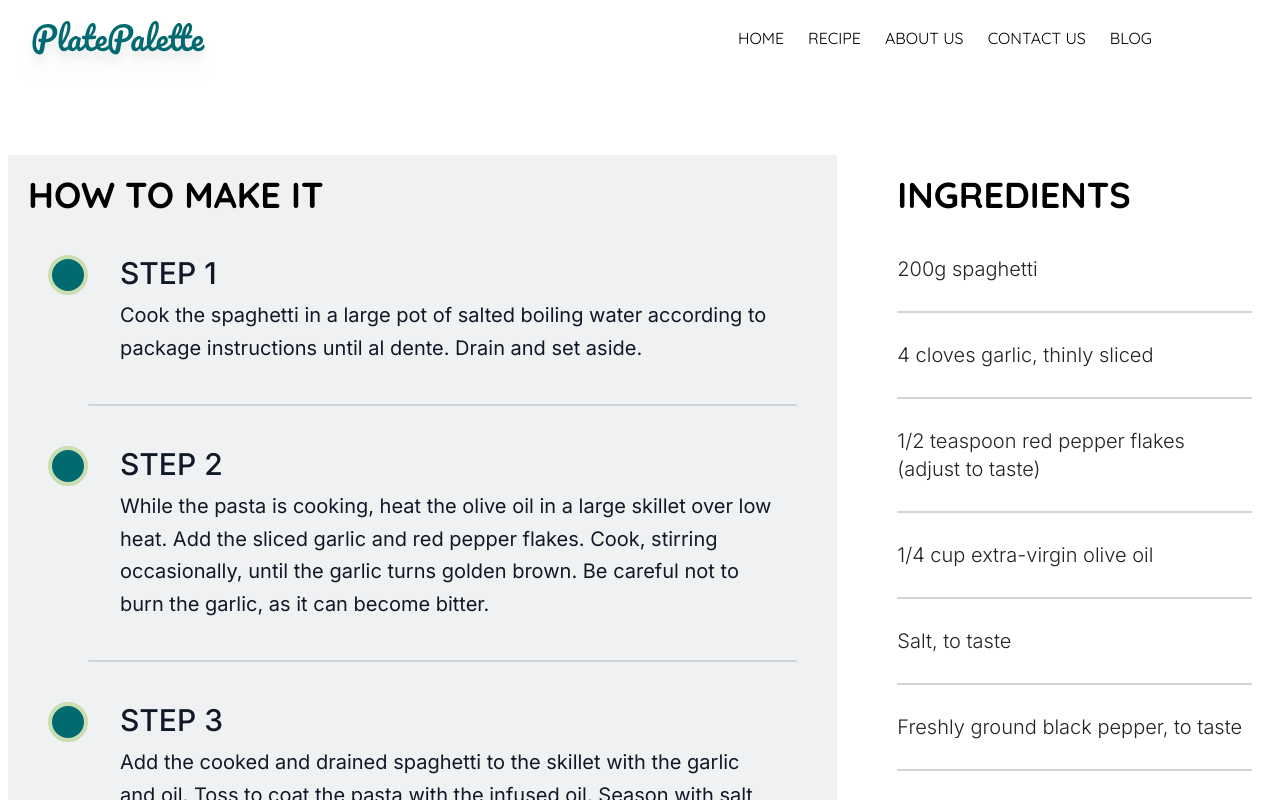
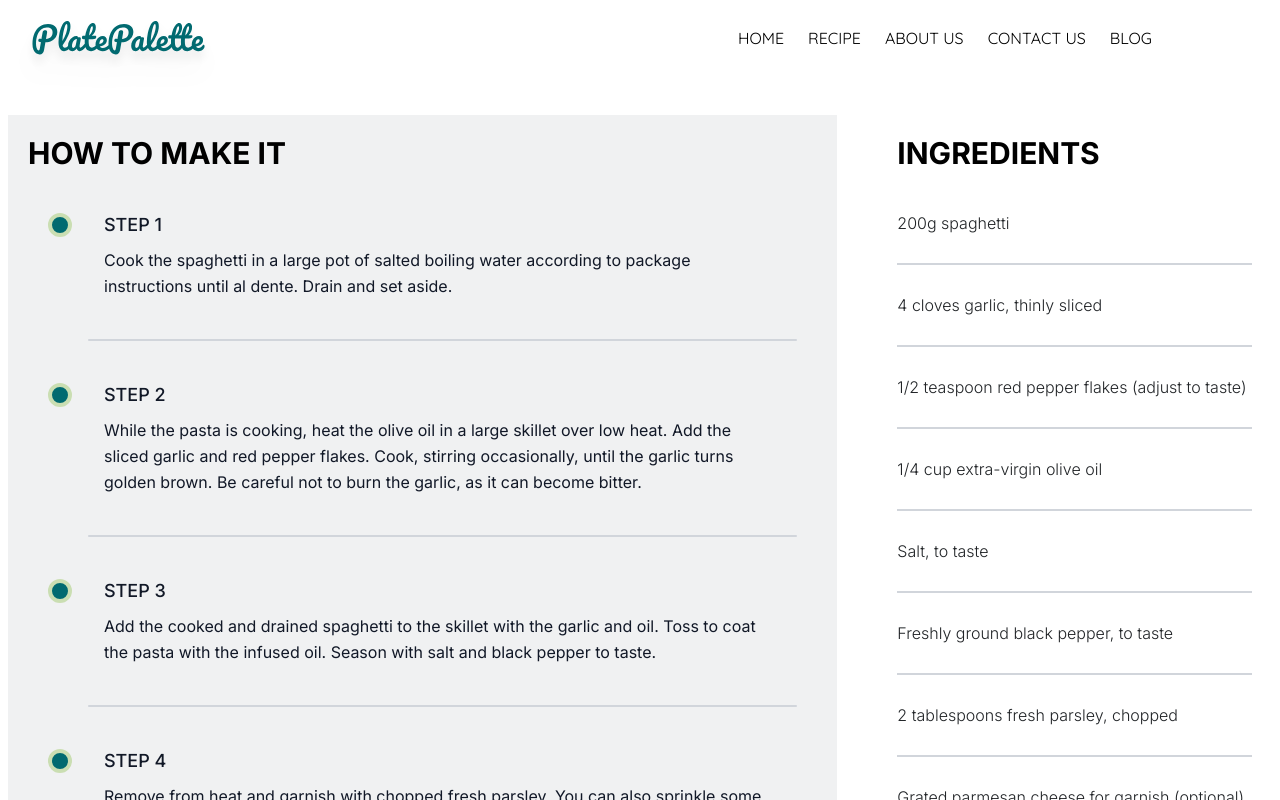
Before and after one commit to jasonavecilla/Plate-palette, a Next.js app in the folder recipe/: page /recipe in a window 1280 px wide. Shown: the top 800 px of the page. Built offline with nearby package versions, Linux system fonts and the light colour scheme.

Commit message:
edited recipe block

```diff
--- a/recipe/src/app/components/RecipeBlock.js
+++ b/recipe/src/app/components/RecipeBlock.js
@@ -51,11 +51,11 @@ function CheckboxList({ instructions }) {
   };
 
   return (
-    <div className="my-10">
+    <section>
       <div className="flex flex-col md:grid md:grid-cols-3 gap-x-10 px-5 md:px-2 gap-y-5 w-full h-full pb-10">
         {/* Procedure Part */}
         <div className="bg-gray-500 bg-opacity-10 md:order-first order-last col-span-2 w-full pb-10 pr-0 md:pr-10">
-          <h1 className="font-quicksand uppercase pt-10 md:pt-5 px-5 font-bold text-4xl mb-5 ">
+          <h1 className="uppercase pt-10 md:pt-5 px-5 font-bold text-3xl mb-5 ">
             How to make it
           </h1>
 
@@ -67,7 +67,7 @@ function CheckboxList({ instructions }) {
                   <label>
                     <input
                       type="checkbox"
-                      class="form-checkbox bg-blue border-4 border-olive-300 ring-offset-purple-500 rounded-full h-10 w-10 text-blue-500 "
+                      class="form-checkbox bg-blue border-4 border-olive-300 ring-offset-purple-500 rounded-full h-6 w-6 text-blue-500 "
                       checked={item.checked}
                       onChange={() => handleCheckboxChange(item.id)}
                     />
@@ -80,10 +80,10 @@ function CheckboxList({ instructions }) {
                     }
                   >
                     <div className="  ">
-                      <h1 className="text-3xl font-medium mb-2 ">
+                      <h1 className="text-lg font-medium mb-2">
                         STEP {index + 1}{" "}
                       </h1>
-                      <p className="    text-xl  mt-2 leading-relaxed">
+                      <p className="text-md  mt-2 leading-relaxed">
                         {item.label}
                       </p>
                     </div>
@@ -96,10 +96,10 @@ function CheckboxList({ instructions }) {
         </div>
         {/* Ingredient Part */}
         <div className=" md:order-last order-first  ">
-          <h1 className="font-quicksand md:px-5 px-5 uppercase pt-10 md:pt-5 font-bold text-4xl mb-5 ">
+          <h1 className="md:px-5 px-5 uppercase pt-10 md:pt-5 font-bold text-3xl mb-5 ">
             Ingredients
           </h1>
-          <ul className=" p-5 font-sans-serif text-xl md:text-xl">
+          <ul className="p-5 text-base md:text-md">
             {mockData[0].ingredients.map((ingredient, index) => (
               <li className="text-dark font-light" key={index}>
                 {ingredient}
@@ -109,7 +109,7 @@ function CheckboxList({ instructions }) {
           </ul>
         </div>
       </div>
-    </div>
+    </section>
   );
 }
 
```
